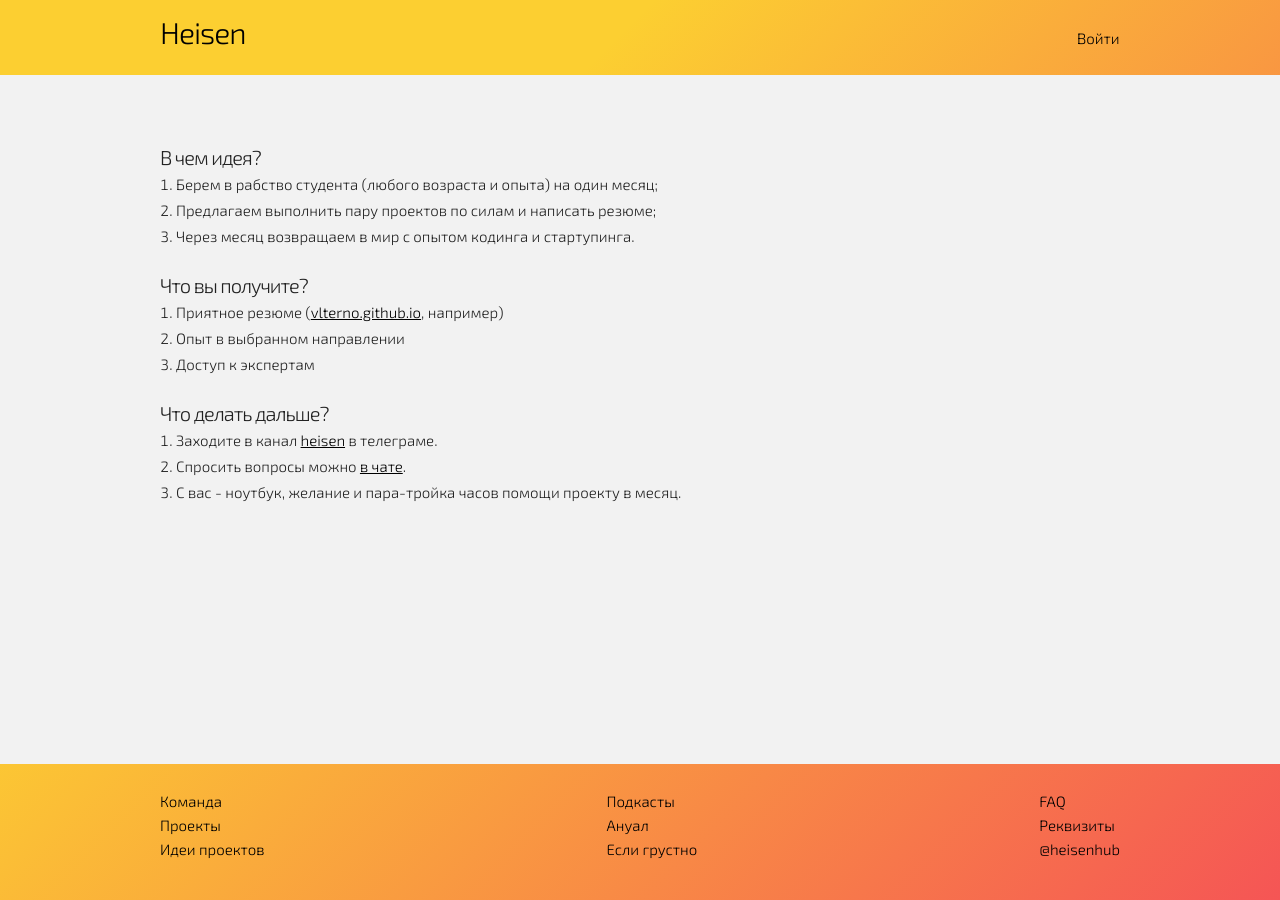
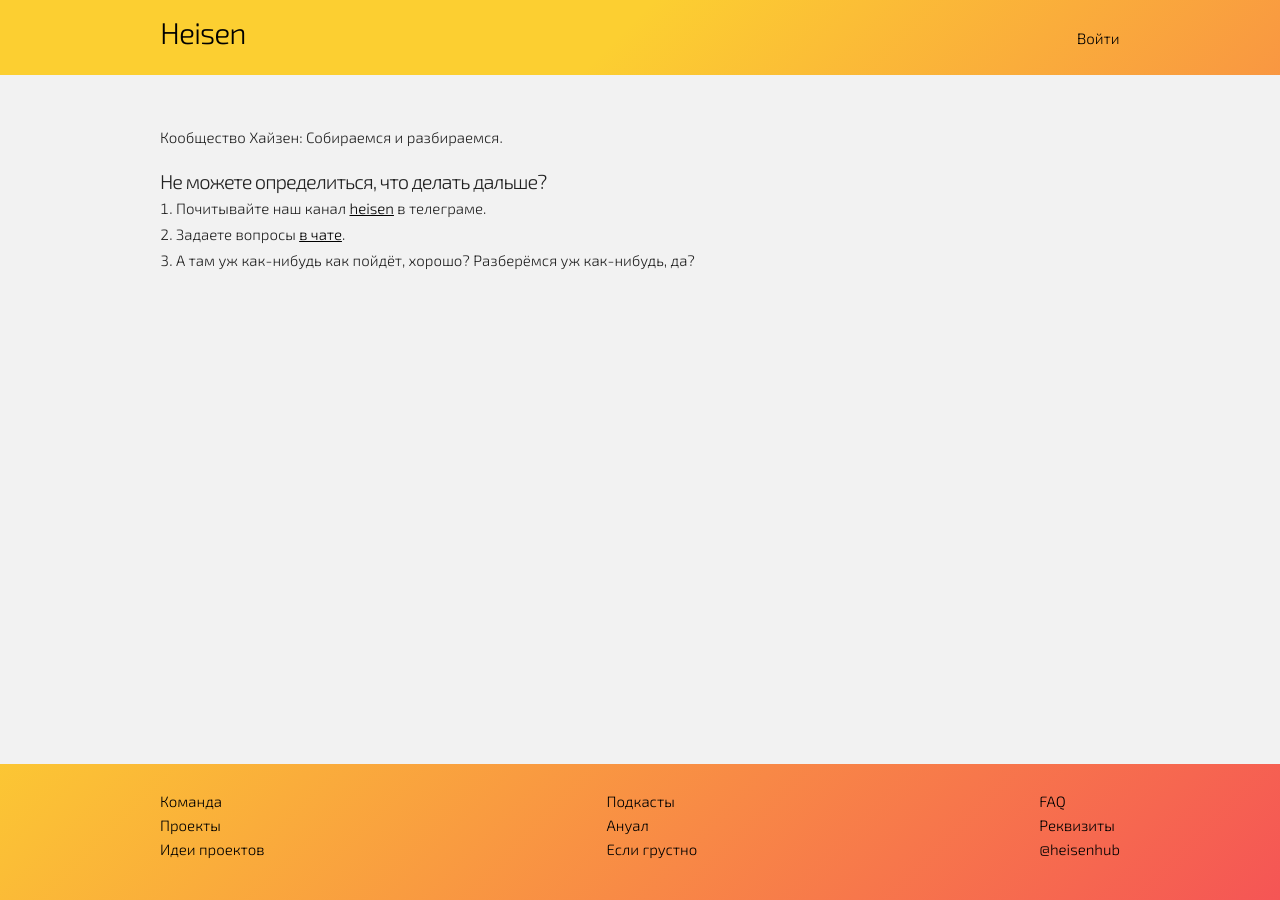
Before and after one commit to evgenity/heisen-new, a Jekyll site: the page built from index.markdown, in a window 1280 px wide. Built offline with Jekyll 4.4.1, drawn with Linux system fonts in a browser that asks for light colours; nearby versions of some CDN libraries; comment, search, counter and statistics services are not loaded.

Commit message:
Updated Index

```diff
--- a/index.markdown
+++ b/index.markdown
@@ -5,20 +5,24 @@ layout: page
 
 <!-- <h1 style="color: black;">{{page.title}}</h1> -->
 
+Кообщество Хайзен: Собираемся и разбираемся.
+
+<!--
 ## В чем идея?
 1. Берем в рабство студента (любого возраста и опыта) на один месяц;
 2. Предлагаем выполнить пару проектов по силам и написать резюме;
 3. Через месяц возвращаем в мир с опытом кодинга и стартупинга.
+-->
+
+<!--## Что вы получите?
+1. Приятное резюме (<a href="https://vlterno.github.io">vlterno.github.io</a>, например)
+2. Опыт в выбранном направлении
+3. Доступ к экспертам -->
 
 
-## Что вы получите?
-1. Приятное резюме (<a href="https://vlterno.github.io">vlterno.github.io</a>, например)
-2. Опыт в выбранном направлении
-3. Доступ к экспертам
-
-## Что делать дальше?
-1. Заходите в канал <a href="https://t.me/heisenhub">heisen</a> в телеграме.
-2. Спросить вопросы можно <a href="https://t.me/heisenflood">в чате</a>.
-3. С вас - ноутбук, желание и пара-тройка часов помощи проекту в месяц.
+## Не можете определиться, что делать дальше?
+1. Почитывайте наш канал <a href="https://t.me/heisenhub">heisen</a> в телеграме.
+2. Задаете вопросы <a href="https://t.me/heisenflood">в чате</a>.
+3. А там уж как-нибудь как пойдёт, хорошо? Разберёмся уж как-нибудь, да?
 
 <!--<span id="hashlist">#web, #HTML5, #CSS, #webpack, #react, #redux, #flask, #django, #docker, #AWS, #SEO, #design, #material, #AR/VR, #NN, #GAN, #distributed, #p2p, #hashgraph, #blockchain, #ethereum, #business, #SMB, #kickoff, #investments, #НТИ, #Умник, #Старт, #Бортник, #Сколково, #ФРИИ, #product, #hunt, #YC, #IoT, #neuro, #media, #production, #distribution, #audio, #production, #events, #parties, #events, #hackatons, #selfdev, #depressions, #goals</span>-->
```
